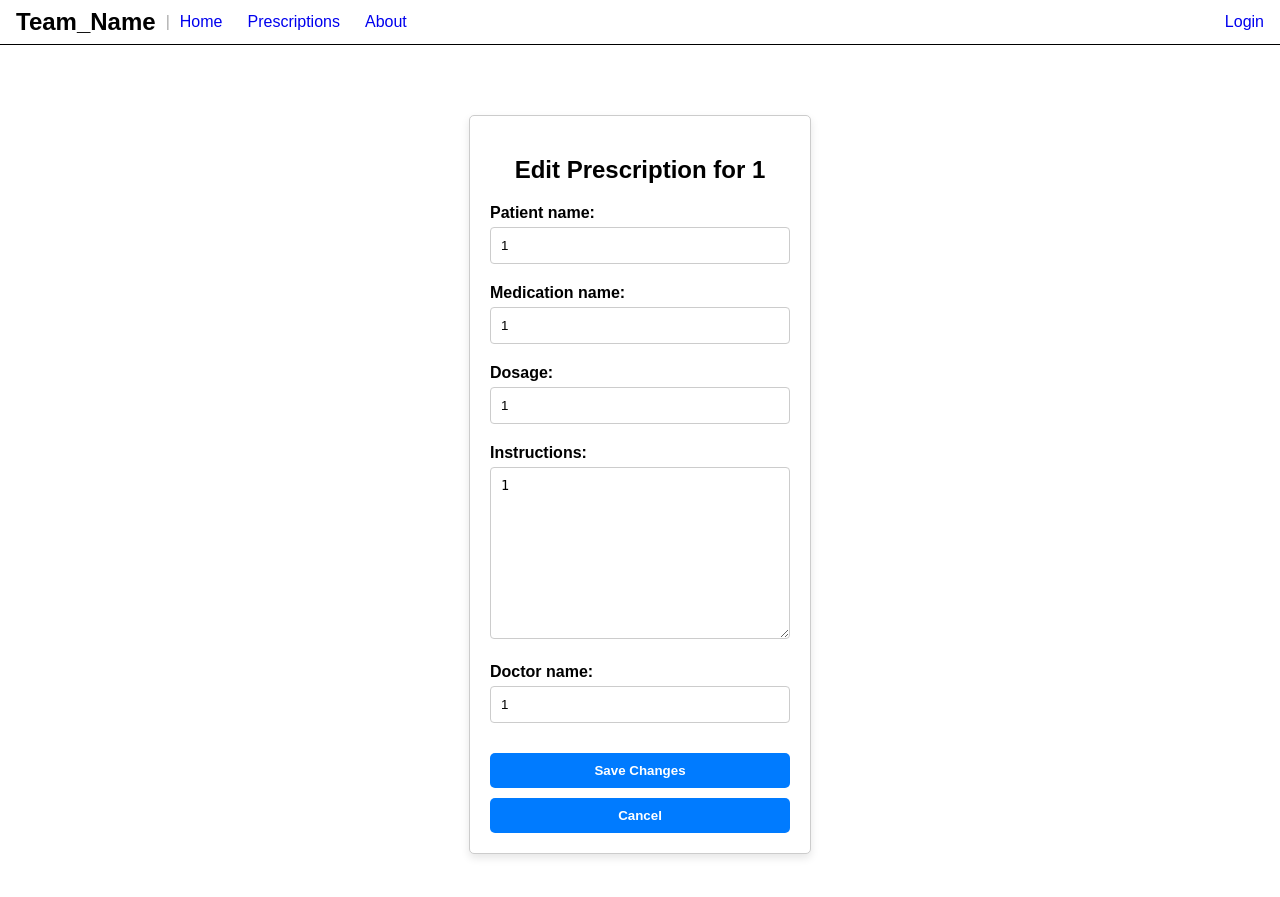
After one commit to rgomez2000/Pharmacy-Management-System, a Django app: page /prescriptions/prescriptions/edit/14/ in a window 1280 px wide. The commit adds this page. Shown: the top 897 px of the page. Run offline with Django 5.2, Linux system fonts and the light colour scheme; data comes from the database, SQL or seed files in the repository; both versions use the stored data as it was after the commit.

Commit message:
added ability to edit prescriptions

```diff
--- /dev/null
+++ b/prescriptions/templates/edit_prescription.html
@@ -0,0 +1,23 @@
+{% extends "base.html" %}
+{% block css %}
+    {% load static %}
+    <link rel="stylesheet" type="text/css" href="{% static 'form.css' %}" />
+{% endblock css %}
+{% block content %}
+<div class="form-container">
+    <h2>Edit Prescription for {{ prescription.patient_name }}</h2>
+    <form method="post">
+        {% csrf_token %}
+        {% for field in form %}
+            <div class="form-group {{ field.name }}">
+                {{ field.label_tag }}
+                {{ field }}
+                {% if field.errors %}<div class="errors">{{ field.errors }}</div>{% endif %}
+                {% if field.help_text and not field.errors %}<div class="help-text">{{ field.help_text }}</div>{% endif %}
+            </div>
+        {% endfor %}
+        <button type="submit" name="save">Save Changes</button>
+        <button type="submit" name="cancel">Cancel</button>
+    </form>
+</div>
+{% endblock %}
--- a/prescriptions/templates/prescription_list.html
+++ b/prescriptions/templates/prescription_list.html
@@ -18,6 +18,9 @@
                     <strong>Instructions:</strong> {{ prescription.instructions }}<br>
                     <strong>Doctor:</strong> {{ prescription.doctor_name }}<br>
                     <strong>Date:</strong> {{ prescription.date_prescribed }}<br>
+
+                    <a href="{% url 'edit_prescription' prescription.id %}">Edit</a>
+                    <a href="{% url 'delete_prescription' prescription.id %}">Delete</a>
                 </li>
                 <hr>
             {% endfor %}
--- a/prescriptions/urls.py
+++ b/prescriptions/urls.py
@@ -5,4 +5,6 @@ urlpatterns = [
     path("", views.prescriptions_main, name="prescriptions"),
     path("add-prescription/", views.add_prescription, name="add_prescription"),
     path('prescriptions/', views.prescription_list, name='prescription_list'),
+    path('prescriptions/delete/<int:pk>/', views.delete_prescription, name='delete_prescription'),
+    path('prescriptions/edit/<int:pk>/', views.edit_prescription, name='edit_prescription'),
 ]
--- a/prescriptions/views.py
+++ b/prescriptions/views.py
@@ -1,5 +1,5 @@
 from django.contrib.auth.decorators import login_required
-from django.shortcuts import redirect, render
+from django.shortcuts import redirect, render, get_object_or_404
 from .forms import PrescriptionForm
 from .models import Prescription
 
@@ -11,15 +11,44 @@ def add_prescription(request):
             form.save()
             return redirect('prescriptions')
     else:
-        form = PrescriptionForm()  # Ensure the form is being created
+        form = PrescriptionForm()  # Makes sure the form is being created
 
     return render(
         request, 'add_prescription.html', {'form': form}
-    )  # Ensure the form is passed to the template
+    )  # Makes sure the form is passed to the template
 
 def prescriptions_main(request):
     return render(request, 'main.html')
 
 def prescription_list(request):
-    prescriptions = Prescription.objects.all()  # Retrieve all prescriptions
+    prescriptions = Prescription.objects.all()  # Retrieves all of the prescriptions
     return render(request, 'prescription_list.html', {'prescriptions': prescriptions})
+
+def delete_prescription(request, pk):
+    # Get the prescription by primary key (pk)
+    prescription = get_object_or_404(Prescription, pk=pk)
+
+    if request.method == 'POST':
+        if 'delete' in request.POST:
+            prescription.delete()
+            return redirect('prescription_list')
+        else:
+            return redirect('prescription_list')
+
+    return render(request, 'confirm_delete.html', {'prescription': prescription})
+
+def edit_prescription(request, pk):
+    prescription = get_object_or_404(Prescription, pk=pk)
+
+    if request.method == 'POST':
+        form = PrescriptionForm(request.POST, instance=prescription)  # Pass the instance to update
+        if form.is_valid():
+            if 'save' in request.POST:
+                form.save()
+                return redirect('prescription_list')  # Redirect to the prescription list after saving
+            else:
+                return redirect('prescription_list') # Redirect to the prescription list after canceling without saving changes
+    else:
+        form = PrescriptionForm(instance=prescription)  # Populate the form with existing data
+
+    return render(request, 'edit_prescription.html', {'form': form, 'prescription': prescription})
```
Also changed, not shown: prescriptions/templates/confirm_delete.html (added, +22 -0 lines), db.sqlite3, static/form.css (line endings or trailing spaces). Lines whose indentation alone changed are shown as unchanged.
